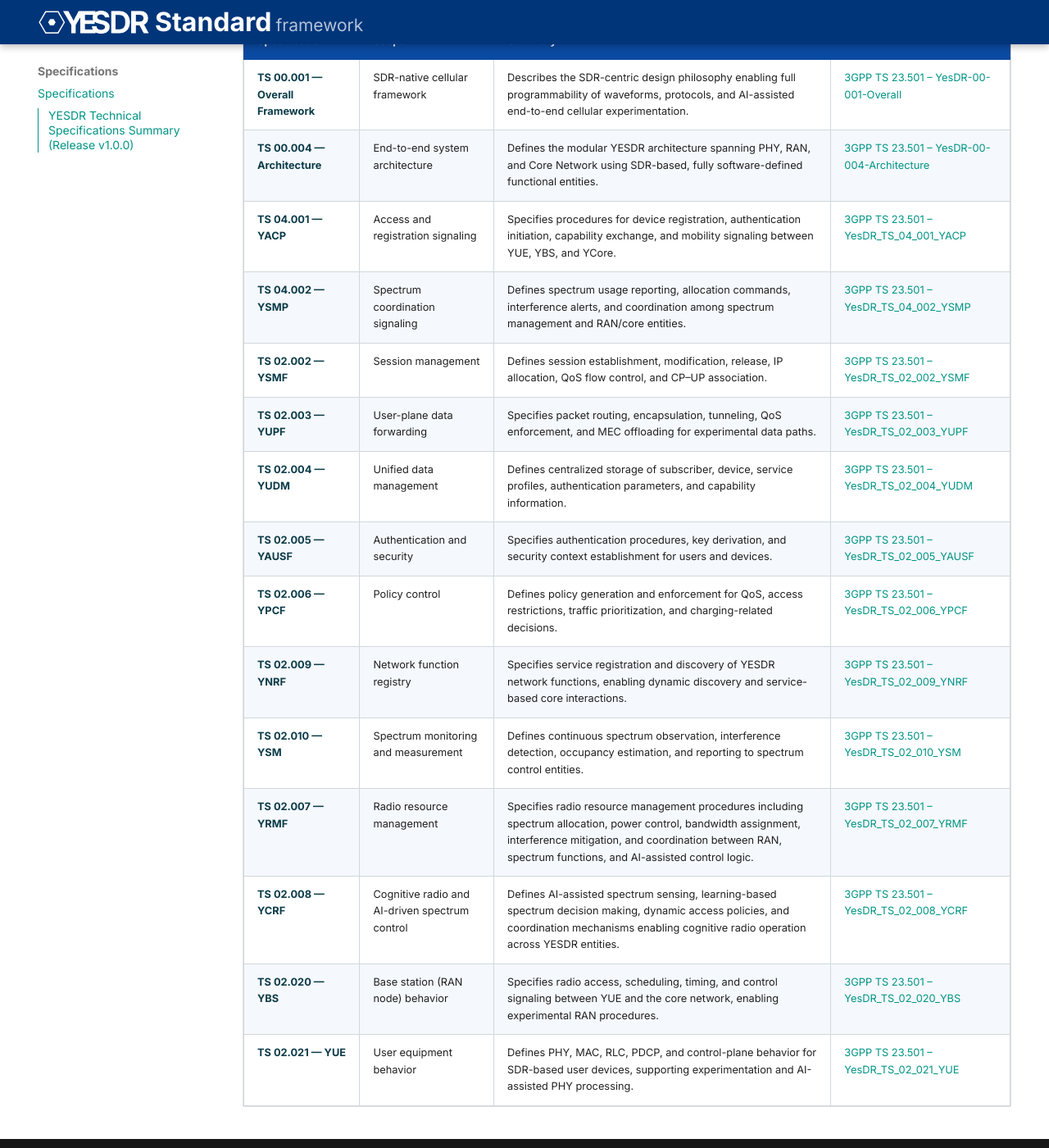
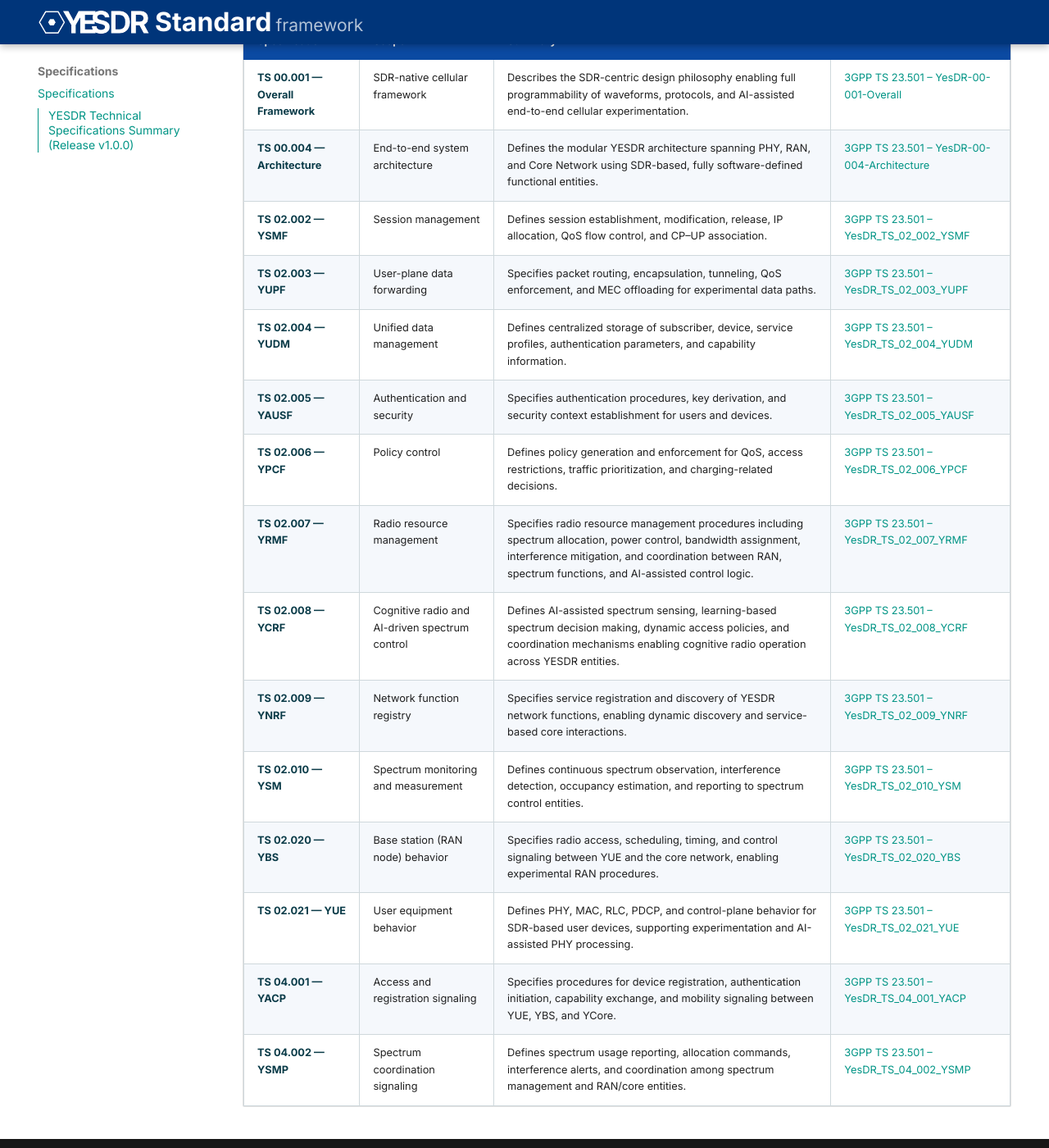
Before and after one commit to chandharlabs/yesdr-standard, an MkDocs documentation site: the page built from docs/standards/specifications.md, in a window 1280 px wide and 1400 px high, scrolled down 269 px. Shown: the whole window at 82% size. Built offline with MkDocs 1.6.1 and Material for MkDocs 9.7.7, drawn with Linux system fonts in a browser that asks for light colours.

```diff
--- a/docs/standards/specifications.md
+++ b/docs/standards/specifications.md
@@ -4,16 +4,16 @@
 |---------------|-------|---------|------|
 | **TS 00.001 — Overall Framework** | SDR-native cellular framework | Describes the SDR-centric design philosophy enabling full programmability of waveforms, protocols, and AI-assisted end-to-end cellular experimentation. | [3GPP TS 23.501 – YesDR-00-001-Overall](../assets/YesDR_01_001.pdf) |
 | **TS 00.004 — Architecture** | End-to-end system architecture | Defines the modular YESDR architecture spanning PHY, RAN, and Core Network using SDR-based, fully software-defined functional entities. | [3GPP TS 23.501 – YesDR-00-004-Architecture](../assets/YesDR_TS_00_004_Procedures_and_Call_Flows.pdf) |
-| **TS 04.001 — YACP** | Access and registration signaling | Specifies procedures for device registration, authentication initiation, capability exchange, and mobility signaling between YUE, YBS, and YCore. | [3GPP TS 23.501 – YesDR_TS_04_001_YACP](../assets/YesDR_TS_04_001_YACP.pdf) |
-| **TS 04.002 — YSMP** | Spectrum coordination signaling | Defines spectrum usage reporting, allocation commands, interference alerts, and coordination among spectrum management and RAN/core entities. | [3GPP TS 23.501 – YesDR_TS_04_002_YSMP](../assets/YesDR_TS_04_002_YSMP.pdf) |
 | **TS 02.002 — YSMF** | Session management | Defines session establishment, modification, release, IP allocation, QoS flow control, and CP–UP association. | [3GPP TS 23.501 – YesDR_TS_02_002_YSMF](../assets/YesDR_TS_02_002_YSMF.pdf) |
 | **TS 02.003 — YUPF** | User-plane data forwarding | Specifies packet routing, encapsulation, tunneling, QoS enforcement, and MEC offloading for experimental data paths. | [3GPP TS 23.501 – YesDR_TS_02_003_YUPF](../assets/YesDR_TS_02_003_YUPF.pdf) |
 | **TS 02.004 — YUDM** | Unified data management | Defines centralized storage of subscriber, device, service profiles, authentication parameters, and capability information. | [3GPP TS 23.501 – YesDR_TS_02_004_YUDM](../assets/YesDR_TS_02_004_YUDM.pdf) |
 | **TS 02.005 — YAUSF** | Authentication and security | Specifies authentication procedures, key derivation, and security context establishment for users and devices. | [3GPP TS 23.501 – YesDR_TS_02_005_YAUSF](../assets/YesDR_TS_02_005_YAUSF.pdf) |
 | **TS 02.006 — YPCF** | Policy control | Defines policy generation and enforcement for QoS, access restrictions, traffic prioritization, and charging-related decisions. | [3GPP TS 23.501 – YesDR_TS_02_006_YPCF](../assets/YesDR_TS_02_006_YPCF.pdf) |
+| **TS 02.007 — YRMF** | Radio resource management | Specifies radio resource management procedures including spectrum allocation, power control, bandwidth assignment, interference mitigation, and coordination between RAN, spectrum functions, and AI-assisted control logic. | [3GPP TS 23.501 – YesDR_TS_02_007_YRMF](/assets/YesDR_TS_02_007_YRMF.pdf) |
+| **TS 02.008 — YCRF** | Cognitive radio and AI-driven spectrum control | Defines AI-assisted spectrum sensing, learning-based spectrum decision making, dynamic access policies, and coordination mechanisms enabling cognitive radio operation across YESDR entities. | [3GPP TS 23.501 – YesDR_TS_02_008_YCRF](/assets/YesDR_TS_02_008_YCRF.pdf) |
 | **TS 02.009 — YNRF** | Network function registry | Specifies service registration and discovery of YESDR network functions, enabling dynamic discovery and service-based core interactions. | [3GPP TS 23.501 – YesDR_TS_02_009_YNRF](../assets/YesDR_TS_02_009_YNRF.pdf) |
 | **TS 02.010 — YSM** | Spectrum monitoring and measurement | Defines continuous spectrum observation, interference detection, occupancy estimation, and reporting to spectrum control entities. | [3GPP TS 23.501 – YesDR_TS_02_010_YSM](../assets/YesDR_TS_02_010_YSM.pdf) |
-| **TS 02.007 — YRMF** | Radio resource management | Specifies radio resource management procedures including spectrum allocation, power control, bandwidth assignment, interference mitigation, and coordination between RAN, spectrum functions, and AI-assisted control logic. | [3GPP TS 23.501 – YesDR_TS_02_007_YRMF](/assets/YesDR_TS_02_007_YRMF.pdf) |
-| **TS 02.008 — YCRF** | Cognitive radio and AI-driven spectrum control | Defines AI-assisted spectrum sensing, learning-based spectrum decision making, dynamic access policies, and coordination mechanisms enabling cognitive radio operation across YESDR entities. | [3GPP TS 23.501 – YesDR_TS_02_008_YCRF](/assets/YesDR_TS_02_008_YCRF.pdf) |
 | **TS 02.020 — YBS** | Base station (RAN node) behavior | Specifies radio access, scheduling, timing, and control signaling between YUE and the core network, enabling experimental RAN procedures. | [3GPP TS 23.501 – YesDR_TS_02_020_YBS](../assets/YesDR_TS_02_020_YBS.pdf) |
 | **TS 02.021 — YUE** | User equipment behavior | Defines PHY, MAC, RLC, PDCP, and control-plane behavior for SDR-based user devices, supporting experimentation and AI-assisted PHY processing. | [3GPP TS 23.501 – YesDR_TS_02_021_YUE](../assets/YesDR_TS_02_021_YUE.pdf) |
+| **TS 04.001 — YACP** | Access and registration signaling | Specifies procedures for device registration, authentication initiation, capability exchange, and mobility signaling between YUE, YBS, and YCore. | [3GPP TS 23.501 – YesDR_TS_04_001_YACP](../assets/YesDR_TS_04_001_YACP.pdf) |
+| **TS 04.002 — YSMP** | Spectrum coordination signaling | Defines spectrum usage reporting, allocation commands, interference alerts, and coordination among spectrum management and RAN/core entities. | [3GPP TS 23.501 – YesDR_TS_04_002_YSMP](../assets/YesDR_TS_04_002_YSMP.pdf) |
```
